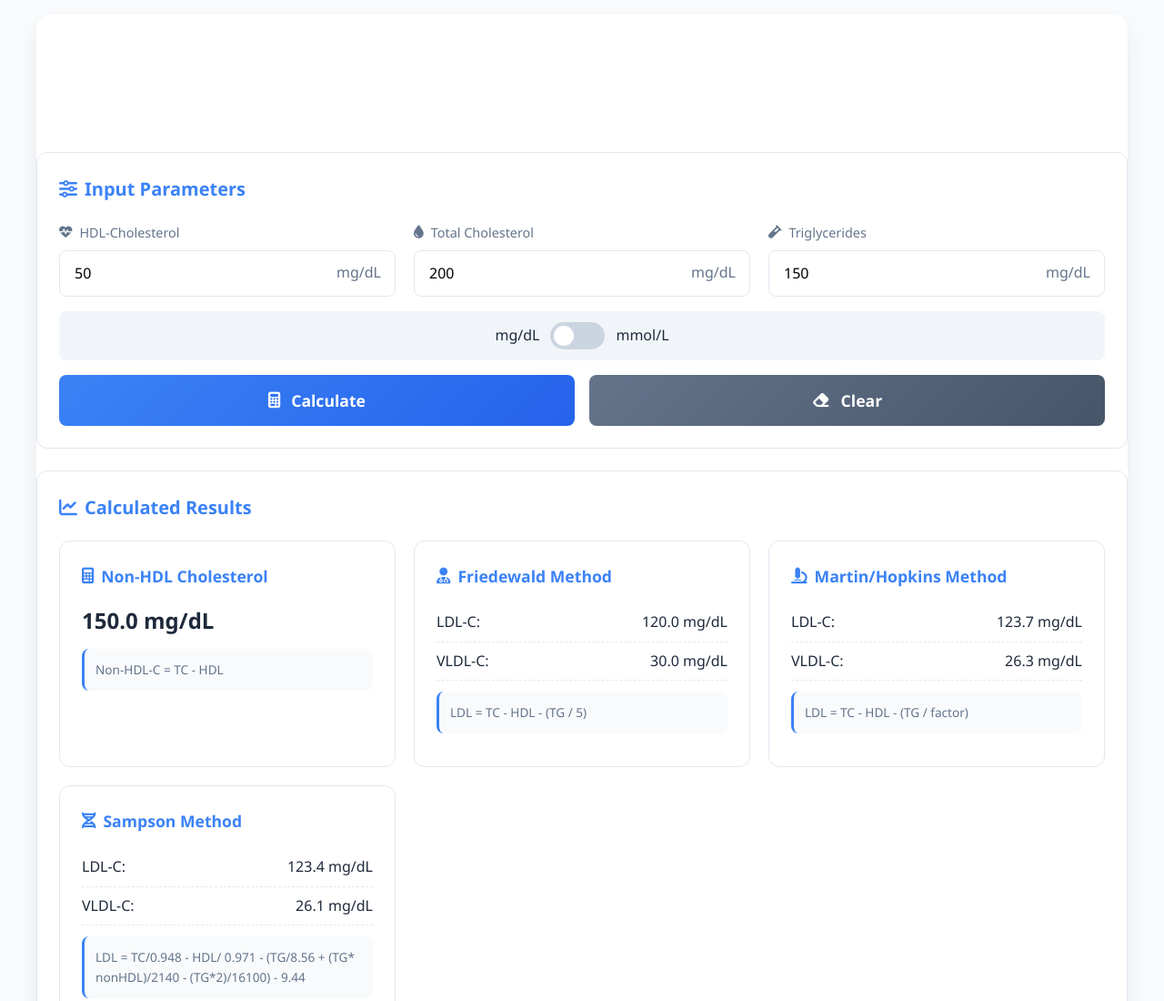
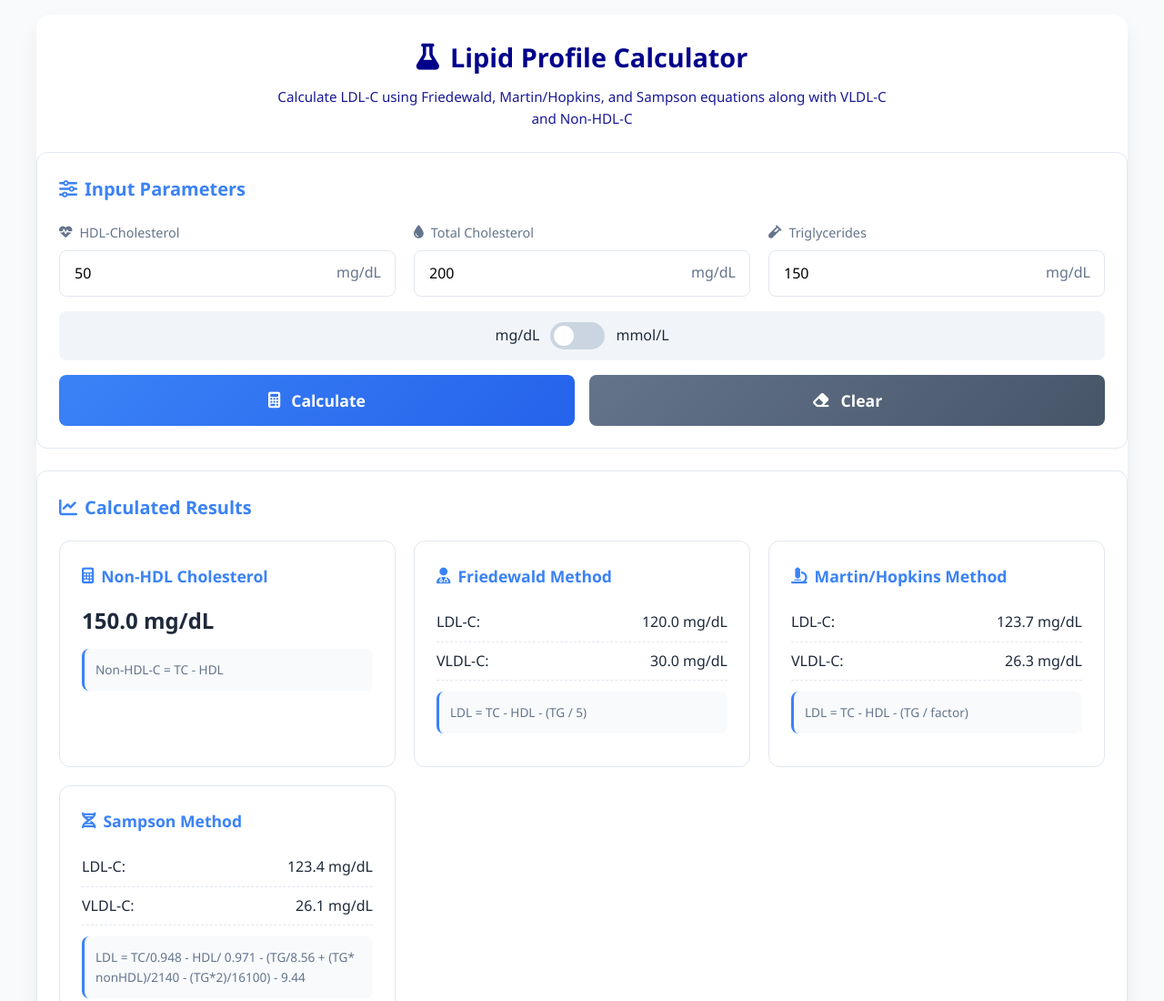
Before and after one commit to s4n7/ldl-calculator, a plain HTML site: page index.html in a window 1280 px wide. Shown: the top 1100 px of the page at 91% size. Drawn offline with Linux system fonts and the light colour scheme.

Commit message:
Update index.html

```diff
--- a/index.html
+++ b/index.html
@@ -42,7 +42,7 @@
         }
 
         header {
-              color: white;
+            color: darkblue;
             padding: 1.5rem 2rem;
             text-align: center;
         }
```
